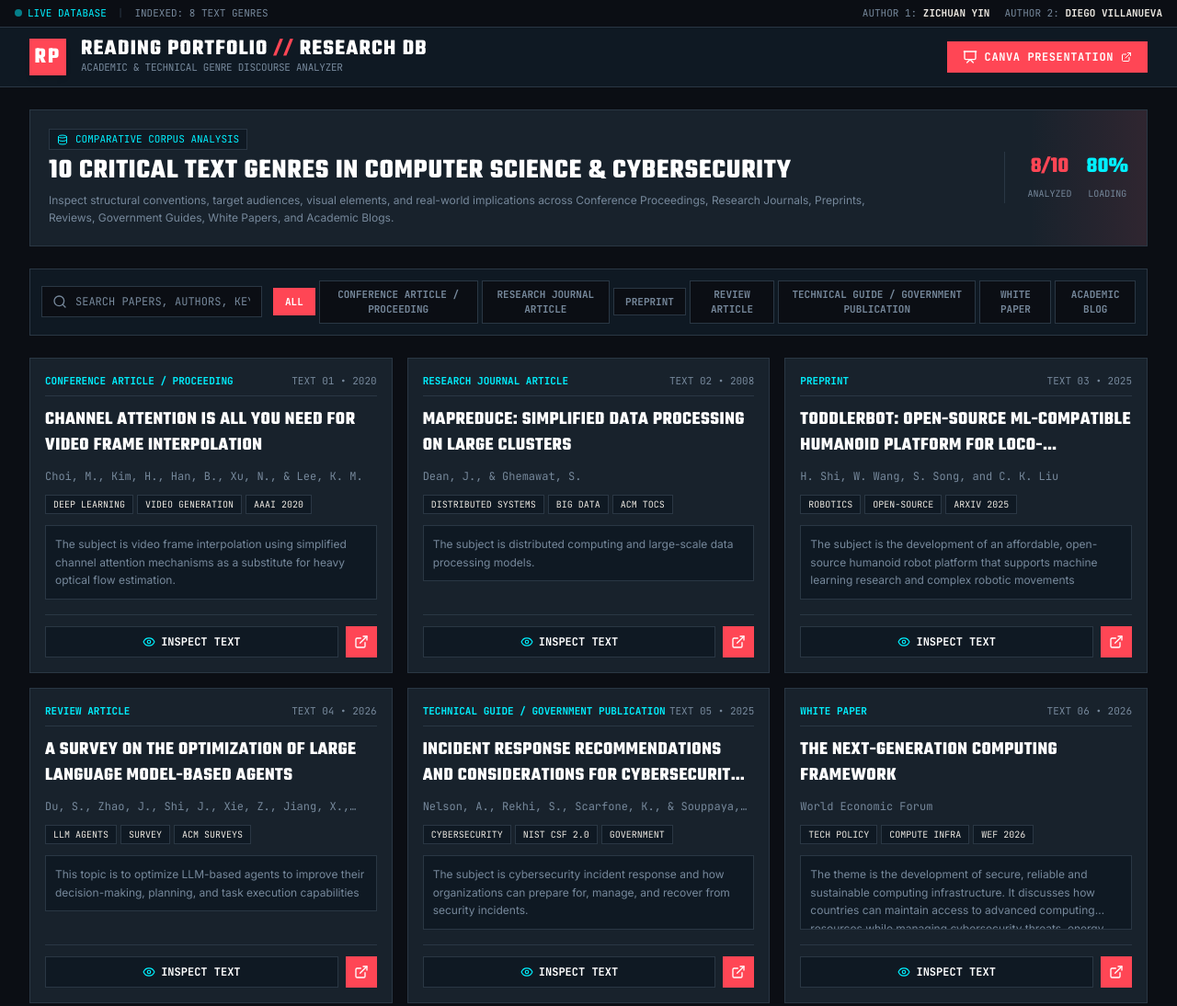
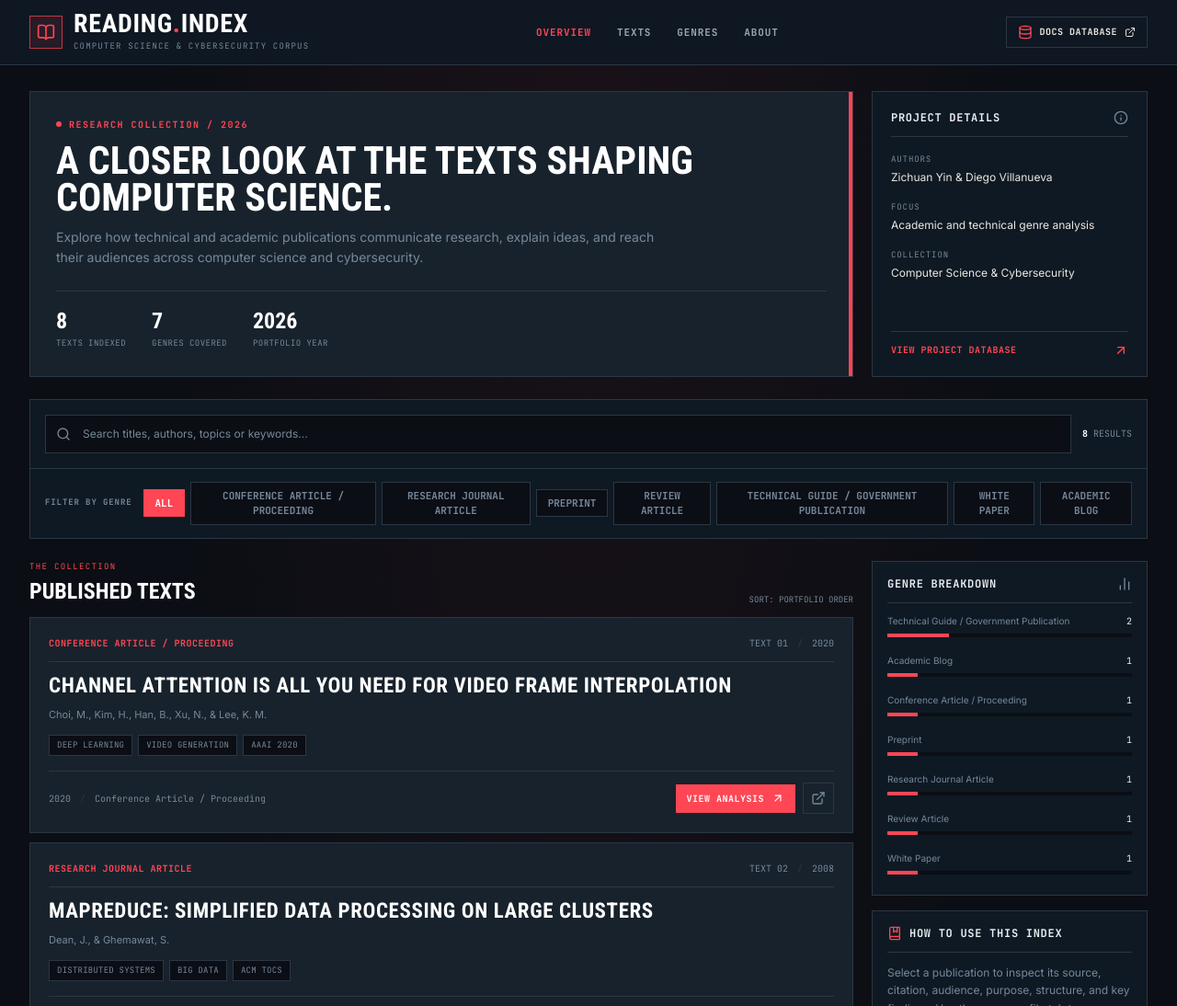
Before and after one commit to hxr3/HTML-PROJECT-FOR-HUMANITIES, a plain HTML site: page index.html in a window 1280 px wide. Shown: the top 1094 px of the page at 92% size. Drawn offline with nearby package versions, Linux system fonts and the light colour scheme.

Commit message:
changes to ui and more files i think???

```diff
--- a/index.html
+++ b/index.html
@@ -3,7 +3,7 @@
 <head>
   <meta charset="UTF-8">
   <meta name="viewport" content="width=device-width, initial-scale=1.0">
-  <title>Reading Portfolio | Zichuan Yin & Diego Villanueva</title>
+  <title>Reading Index | Zichuan Yin & Diego Villanueva</title>
   <!-- Tailwind CSS -->
   <script src="https://cdn.tailwindcss.com"></script>
   <!-- Lucide Icons -->
@@ -11,7 +11,7 @@
   <!-- Google Fonts -->
   <link rel="preconnect" href="https://fonts.googleapis.com">
   <link rel="preconnect" href="https://fonts.gstatic.com" crossorigin>
-  <link href="https://fonts.googleapis.com/css2?family=Teko:wght@500;600;700&family=JetBrains+Mono:wght@400;500;700&family=Inter:wght@400;500;600;700&display=swap" rel="stylesheet">
+  <link href="https://fonts.googleapis.com/css2?family=Roboto+Condensed:wght@400;500;600;700&family=JetBrains+Mono:wght@400;500;700&family=Inter:wght@400;500;600;700&display=swap" rel="stylesheet">
   <script>
     tailwind.config = {
       darkMode: 'class',
@@ -19,7 +19,7 @@
         extend: {
           fontFamily: {
             sans: ['Inter', 'sans-serif'],
-            display: ['Teko', 'sans-serif'],
+            display: ['Roboto Condensed', 'sans-serif'],
             mono: ['JetBrains Mono', 'monospace'],
           },
           colors: {
@@ -31,7 +31,7 @@
               border: '#2a3744',
               red: '#ff4655',
               redHover: '#e03e4d',
-              cyan: '#00f0ff',
+              cyan: '#9aa9b8',
               muted: '#76889b',
               light: '#ece8e1'
             }
@@ -59,106 +59,115 @@
     .vlr-border {
       border: 1px solid #2a3744;
     }
-    .vlr-tag {
-      background: #0f1923;
-      border: 1px solid #2a3744;
-    }
+    .vlr-tag { background: #0f1923; border: 1px solid #2a3744; }
+    html { scroll-behavior: smooth; }
+    body { background-image: radial-gradient(ellipse at 50% -25%, rgba(255,70,85,.075), transparent 55%); }
+    .nav-link { color: #9aa7b5; font: 700 11px 'JetBrains Mono', monospace; letter-spacing: .08em; transition: color .18s ease; }
+    .nav-link:hover, .nav-link.active { color: #ff4655; }
+    .panel-heading { color: #e8edf2; font: 700 12px 'JetBrains Mono', monospace; letter-spacing: .06em; }
+    .stat-number { font-family: 'Roboto Condensed', sans-serif; font-weight: 700; }
+    .publication-card { transition: border-color .18s ease, background .18s ease, transform .18s ease; }
+    .publication-card:hover { transform: translateY(-2px); border-color: #526273; }
+    @media (max-width: 640px) { .desktop-nav { gap: 1rem; } .brand-subtitle { display: none; } }
   </style>
 </head>
 <body class="bg-vlr-bg text-vlr-light font-sans min-h-screen flex flex-col antialiased selection:bg-vlr-red selection:text-white">
 
-  <!-- Header -->
-  <header class="bg-vlr-surface border-b border-vlr-border sticky top-0 z-30">
-    <!-- Top thin status bar -->
-    <div class="bg-vlr-bg border-b border-vlr-border px-4 py-1.5 flex justify-between items-center text-[11px] font-mono text-vlr-muted">
-      <div class="flex items-center gap-3">
-        <span class="flex items-center gap-1.5 text-vlr-cyan">
-          <span class="w-2 h-2 rounded-full bg-vlr-cyan animate-pulse"></span>
-          LIVE DATABASE
-        </span>
-        <span class="text-vlr-border">|</span>
-        <span>INDEXED: 8 TEXT GENRES</span>
+  <!-- Site navigation -->
+  <header class="bg-vlr-surface/95 border-b border-vlr-border sticky top-0 z-30 backdrop-blur-md">
+    <div class="max-w-7xl mx-auto px-4 sm:px-6 lg:px-8">
+      <div class="min-h-[68px] flex flex-wrap items-center justify-between gap-x-6 gap-y-3 py-3">
+        <a href="#top" class="flex items-center gap-3 min-w-0" aria-label="Reading Index home">
+          <div class="w-9 h-9 shrink-0 border border-vlr-red/70 bg-vlr-red/10 flex items-center justify-center text-vlr-red">
+            <i data-lucide="book-open" class="w-5 h-5"></i>
           </div>
-      <div class="hidden sm:flex items-center gap-4">
-        <span>AUTHOR 1: <strong class="text-vlr-light">ZICHUAN YIN</strong></span>
-        <span>AUTHOR 2: <strong class="text-vlr-light">DIEGO VILLANUEVA</strong></span>
+          <div class="min-w-0">
+            <div class="font-display text-[25px] sm:text-[28px] leading-none tracking-wide font-bold text-white">READING<span class="text-vlr-red">.</span>INDEX</div>
+            <p class="brand-subtitle text-[9px] mt-1 font-mono tracking-[.13em] text-vlr-muted">COMPUTER SCIENCE & CYBERSECURITY CORPUS</p>
           </div>
-    </div>
-
-    <!-- Main VLR Navigation Bar -->
-    <div class="max-w-7xl mx-auto px-4 sm:px-6 lg:px-8 h-16 flex items-center justify-between gap-4">
-      <div class="flex items-center gap-4">
-        <div class="w-10 h-10 bg-vlr-red flex items-center justify-center font-display text-2xl font-bold text-white tracking-widest shadow-md">
-          RP
-        </div>
-        <div>
-          <h1 class="font-display text-2xl tracking-wider uppercase leading-none text-white font-bold">
-            READING PORTFOLIO <span class="text-vlr-red">//</span> RESEARCH DB
-          </h1>
-          <p class="text-[11px] font-mono text-vlr-muted tracking-tight">ACADEMIC & TECHNICAL GENRE DISCOURSE ANALYZER</p>
-        </div>
-      </div>
-
-      <div class="flex items-center gap-3">
-        <a href="https://canva.link/e0qtai4zcn8v6xk" target="_blank" rel="noopener noreferrer"
-           class="px-4 py-2 bg-vlr-red hover:bg-vlr-redHover text-white font-mono text-xs font-bold tracking-wider uppercase transition flex items-center gap-2 border border-vlr-red shadow-sm">
-          <i data-lucide="presentation" class="w-4 h-4"></i>
-          <span>CANVA PRESENTATION</span>
-          <i data-lucide="external-link" class="w-3 h-3"></i>
+        </a>
+        <nav class="desktop-nav flex items-center gap-5 sm:gap-7" aria-label="Main navigation">
+          <a class="nav-link active" href="#top">OVERVIEW</a>
+          <a class="nav-link" href="#texts">TEXTS</a>
+          <a class="nav-link" href="#genreFilters">GENRES</a>
+          <a class="nav-link" href="#about">ABOUT</a>
+        </nav>
+        <a href="https://docs.google.com/document/d/1zPIj9ySz-RXC6vXOXCf60afLa7dgcxwN-H3uAGr5UlQ/edit?usp=sharing" target="_blank" rel="noopener noreferrer" class="hidden lg:inline-flex items-center gap-2 px-3 py-2 border border-vlr-border text-vlr-light hover:border-vlr-red hover:text-white text-[10px] font-mono font-bold tracking-wider transition">
+          <i data-lucide="database" class="w-4 h-4 text-vlr-red"></i> DOCS DATABASE <i data-lucide="external-link" class="w-3 h-3"></i>
         </a>
       </div>
     </div>
   </header>
 
-  <!-- Main Content -->
-  <main class="flex-1 max-w-7xl w-full mx-auto px-4 sm:px-6 lg:px-8 py-6 space-y-6">
-
-    <!-- Hero / Tournament Banner Header Style -->
-    <section class="bg-vlr-card border border-vlr-border p-5 relative overflow-hidden">
-      <div class="absolute right-0 top-0 bottom-0 w-32 bg-gradient-to-l from-vlr-red/10 to-transparent pointer-events-none"></div>
-      <div class="flex flex-col md:flex-row md:items-center justify-between gap-4 relative z-10">
-        <div class="space-y-1">
-          <div class="inline-flex items-center gap-2 px-2 py-0.5 bg-vlr-surface border border-vlr-border text-[11px] font-mono text-vlr-cyan uppercase">
-            <i data-lucide="database" class="w-3 h-3"></i> Comparative Corpus Analysis
+  <main id="top" class="flex-1 max-w-7xl w-full mx-auto px-4 sm:px-6 lg:px-8 py-7 space-y-6">
+    <!-- Compact overview -->
+    <section class="grid grid-cols-1 lg:grid-cols-[minmax(0,1fr)_300px] gap-5 items-stretch">
+      <div class="bg-vlr-card border border-vlr-border p-5 sm:p-7 relative overflow-hidden">
+        <div class="absolute right-0 top-0 h-full w-1 bg-vlr-red"></div>
+        <div class="flex items-center gap-2 text-[10px] font-mono font-bold tracking-[.15em] text-vlr-red uppercase mb-3">
+          <span class="w-1.5 h-1.5 bg-vlr-red rounded-full"></span> Research collection / 2026
         </div>
-          <h2 class="font-display text-2xl sm:text-3xl text-white font-bold tracking-wide uppercase">
-            10 CRITICAL TEXT GENRES IN COMPUTER SCIENCE & CYBERSECURITY
-          </h2>
-          <p class="text-vlr-muted text-xs leading-relaxed max-w-4xl">
-            Inspect structural conventions, target audiences, visual elements, and real-world implications across Conference Proceedings, Research Journals, Preprints, Reviews, Government Guides, White Papers, and Academic Blogs.
-          </p>
-        </div>
-        <div class="flex items-center gap-4 border-t md:border-t-0 md:border-l border-vlr-border pt-3 md:pt-0 md:pl-6">
-          <div class="text-center font-mono">
-            <span class="block text-2xl font-bold font-display text-vlr-red">8/10</span>
-            <span class="text-[10px] text-vlr-muted uppercase">ANALYZED</span>
-          </div>
-          <div class="text-center font-mono">
-            <span class="block text-2xl font-bold font-display text-vlr-cyan">80%</span>
-            <span class="text-[10px] text-vlr-muted uppercase">LOADING</span>
+        <h1 class="font-display text-3xl sm:text-4xl lg:text-[42px] leading-[1.05] text-white font-bold uppercase max-w-3xl">A closer look at the texts shaping computer science.</h1>
+        <p class="mt-3 text-sm text-vlr-muted leading-relaxed max-w-2xl">Explore how technical and academic publications communicate research, explain ideas, and reach their audiences across computer science and cybersecurity.</p>
+        <div class="mt-6 flex flex-wrap gap-x-7 gap-y-3 border-t border-vlr-border pt-4">
+          <div><span id="totalTexts" class="stat-number text-2xl text-white">8</span><span class="block text-[9px] mt-0.5 text-vlr-muted font-mono tracking-wider">TEXTS INDEXED</span></div>
+          <div><span id="totalGenres" class="stat-number text-2xl text-white">7</span><span class="block text-[9px] mt-0.5 text-vlr-muted font-mono tracking-wider">GENRES COVERED</span></div>
+          <div><span class="stat-number text-2xl text-white">2026</span><span class="block text-[9px] mt-0.5 text-vlr-muted font-mono tracking-wider">PORTFOLIO YEAR</span></div>
         </div>
       </div>
+      <aside class="bg-vlr-surface border border-vlr-border p-5 flex flex-col justify-between">
+        <div>
+          <div class="flex items-center justify-between border-b border-vlr-border pb-3 mb-4">
+            <h2 class="panel-heading">PROJECT DETAILS</h2><i data-lucide="info" class="w-4 h-4 text-vlr-muted"></i>
+          </div>
+          <dl class="space-y-4 text-xs">
+            <div><dt class="text-[9px] font-mono tracking-widest text-vlr-muted mb-1">AUTHORS</dt><dd class="text-vlr-light">Zichuan Yin & Diego Villanueva</dd></div>
+            <div><dt class="text-[9px] font-mono tracking-widest text-vlr-muted mb-1">FOCUS</dt><dd class="text-vlr-light">Academic and technical genre analysis</dd></div>
+            <div><dt class="text-[9px] font-mono tracking-widest text-vlr-muted mb-1">COLLECTION</dt><dd class="text-vlr-light">Computer Science & Cybersecurity</dd></div>
+          </dl>
+        </div>
+        <a href="https://docs.google.com/document/d/1zPIj9ySz-RXC6vXOXCf60afLa7dgcxwN-H3uAGr5UlQ/edit?usp=sharing" target="_blank" rel="noopener noreferrer" class="mt-5 flex items-center justify-between border-t border-vlr-border pt-3 text-[10px] font-mono font-bold tracking-wider text-vlr-red hover:text-white transition">VIEW PROJECT DATABASE <i data-lucide="arrow-up-right" class="w-4 h-4"></i></a>
+      </aside>
+    </section>
+
+    <!-- Search and genre navigation -->
+    <section id="texts" class="bg-vlr-surface border border-vlr-border">
+      <div class="p-3 sm:p-4 flex flex-col lg:flex-row lg:items-center gap-3">
+        <div class="relative flex-1 min-w-0">
+          <i data-lucide="search" class="absolute left-3 top-1/2 -translate-y-1/2 w-4 h-4 text-vlr-muted"></i>
+          <input type="text" id="searchInput" placeholder="Search titles, authors, topics or keywords..." aria-label="Search publications" class="w-full pl-10 pr-3 py-3 bg-vlr-bg border border-vlr-border text-xs text-white placeholder-vlr-muted focus:outline-none focus:border-vlr-red transition">
+        </div>
+        <div class="text-[10px] font-mono text-vlr-muted whitespace-nowrap"><span id="resultCount" class="text-white font-bold">8</span> RESULTS</div>
+      </div>
+      <div class="border-t border-vlr-border px-3 sm:px-4 py-3 flex flex-col sm:flex-row sm:items-center gap-3">
+        <span class="text-[9px] font-mono font-bold tracking-widest text-vlr-muted shrink-0">FILTER BY GENRE</span>
+        <div class="flex items-center gap-1.5 overflow-x-auto no-scrollbar py-0.5" id="genreFilters"><!-- Dynamic filters --></div>
       </div>
     </section>
 
-    <!-- Controls & Match Filters -->
-    <section class="bg-vlr-surface p-3 border border-vlr-border flex flex-col md:flex-row items-stretch md:items-center justify-between gap-3">
-      <!-- Search Input -->
-      <div class="relative flex-1 min-w-[240px]">
-        <i data-lucide="search" class="absolute left-3 top-1/2 -translate-y-1/2 w-4 h-4 text-vlr-muted"></i>
-        <input type="text" id="searchInput" placeholder="SEARCH PAPERS, AUTHORS, KEYWORDS..."
-               class="w-full pl-9 pr-3 py-2 bg-vlr-bg border border-vlr-border text-xs font-mono text-white placeholder-vlr-muted focus:outline-none focus:border-vlr-red transition uppercase">
+    <!-- Publication feed + contextual sidebar -->
+    <section class="grid grid-cols-1 lg:grid-cols-[minmax(0,1fr)_300px] gap-5 items-start">
+      <div class="min-w-0">
+        <div class="flex items-end justify-between mb-3">
+          <div><p class="text-[9px] font-mono tracking-[.15em] text-vlr-red mb-1">THE COLLECTION</p><h2 class="font-display text-2xl text-white font-bold uppercase">Published texts</h2></div>
+          <span class="text-[9px] font-mono text-vlr-muted">SORT: PORTFOLIO ORDER</span>
         </div>
-
-      <!-- Genre Pills (VLR Event Filter Tags) -->
-      <div class="flex items-center gap-1 overflow-x-auto no-scrollbar py-1 md:py-0" id="genreFilters">
-        <!-- Dynamic Filter Tags -->
+        <div id="portfolioGrid" class="grid grid-cols-1 gap-2.5"><!-- Rendered via JS --></div>
       </div>
+      <aside class="space-y-4">
+        <section class="bg-vlr-surface border border-vlr-border p-4">
+          <div class="flex items-center justify-between border-b border-vlr-border pb-3 mb-3"><h3 class="panel-heading">GENRE BREAKDOWN</h3><i data-lucide="chart-no-axes-column" class="w-4 h-4 text-vlr-muted"></i></div>
+          <div id="genreStats" class="space-y-3"><!-- Generated from dataset --></div>
         </section>
-
-    <!-- Match Card Grid -->
-    <section id="portfolioGrid" class="grid grid-cols-1 md:grid-cols-2 lg:grid-cols-3 gap-4">
-      <!-- Rendered via JS -->
+        <section class="bg-vlr-surface border border-vlr-border p-4">
+          <div class="flex items-center gap-2 border-b border-vlr-border pb-3 mb-3"><i data-lucide="book-marked" class="w-4 h-4 text-vlr-red"></i><h3 class="panel-heading">HOW TO USE THIS INDEX</h3></div>
+          <p class="text-xs leading-relaxed text-vlr-muted">Select a publication to inspect its source, citation, audience, purpose, structure, and key findings. Use the genre profile tab to compare the conventions of its publication type.</p>
+        </section>
+        <section class="bg-vlr-surface border border-vlr-border p-4" id="about">
+          <h3 class="panel-heading border-b border-vlr-border pb-3 mb-3">ABOUT THE PROJECT</h3>
+          <p class="text-xs leading-relaxed text-vlr-muted">A comparative reading portfolio documenting how different forms of technical and academic writing work within computer science and cybersecurity.</p>
+        </section>
+      </aside>
     </section>
   </main>
 
@@ -166,11 +175,11 @@
   <footer class="border-t border-vlr-border mt-12 bg-vlr-surface text-vlr-muted text-xs py-6 font-mono">
     <div class="max-w-7xl mx-auto px-4 sm:px-6 lg:px-8 flex flex-col sm:flex-row items-center justify-between gap-4">
       <div class="flex items-center gap-3">
-        <div class="w-6 h-6 bg-vlr-red flex items-center justify-center font-display text-sm font-bold text-white">RP</div>
-        <span>READING PORTFOLIO // FOR ALTHEA DANIELSKI</span>
+        <i data-lucide="book-open" class="w-4 h-4 text-vlr-red"></i>
+        <span>READING.INDEX // ACADEMIC & TECHNICAL CORPUS</span>
       </div>
       <div>
-        <span>ZICHUAN YIN & DIEGO VILLANUEVA c: 2026</span>
+        <span>ZICHUAN YIN & DIEGO VILLANUEVA © 2026</span>
       </div>
     </div>
   </footer>
@@ -711,6 +720,7 @@
 
     function init() {
       renderGenreFilters();
+      renderOverviewStats();
       renderGrid();
       setupEventListeners();
       lucide.createIcons();
@@ -741,7 +751,10 @@
           item.title.toLowerCase().includes(q) ||
           item.authors.toLowerCase().includes(q) ||
           item.genre.toLowerCase().includes(q) ||
-          item.textData.subject.toLowerCase().includes(q);
+          item.tags.some(tag => tag.toLowerCase().includes(q)) ||
+          item.textData.subject.toLowerCase().includes(q) ||
+          item.textData.message.toLowerCase().includes(q) ||
+          item.textData.scope.toLowerCase().includes(q);
 
         return matchesGenre && matchesSearch;
       });
@@ -749,64 +762,66 @@
 
     function renderGrid() {
       const filtered = getFilteredData();
+      const resultCount = document.getElementById("resultCount");
+      if (resultCount) resultCount.textContent = filtered.length;
 
       if (filtered.length === 0) {
         portfolioGrid.innerHTML = `
-          <div class="col-span-full py-16 text-center space-y-2 bg-vlr-surface border border-vlr-border">
-            <i data-lucide="search-x" class="w-8 h-8 text-vlr-muted mx-auto"></i>
-            <p class="font-mono text-xs text-vlr-muted uppercase">NO MATCHING PAPERS IN DATABASE</p>
-          </div>
-        `;
+          <div class="py-14 text-center bg-vlr-card border border-vlr-border">
+            <i data-lucide="search-x" class="w-8 h-8 text-vlr-muted mx-auto mb-3"></i>
+            <p class="font-mono text-xs text-vlr-light uppercase">No publications found</p>
+            <p class="text-xs text-vlr-muted mt-1">Try another title, author, topic or genre.</p>
+          </div>`;
         lucide.createIcons();
         return;
       }
 
-      portfolioGrid.innerHTML = filtered.map(item => {
-        return `
-          <div class="bg-vlr-card hover:bg-vlr-cardHover border border-vlr-border p-4 flex flex-col justify-between transition group">
-            <div class="space-y-3">
-              <!-- Top Metadata bar (VLR Match Card Header) -->
-              <div class="flex items-center justify-between text-[11px] font-mono border-b border-vlr-border pb-2">
-                <span class="text-vlr-cyan font-bold uppercase">${item.genre}</span>
-                <span class="text-vlr-muted">${item.textNum} • ${item.year}</span>
+      portfolioGrid.innerHTML = filtered.map(item => `
+        <article class="publication-card bg-vlr-card border border-vlr-border p-4 sm:p-5">
+          <div class="flex flex-wrap items-center justify-between gap-2 border-b border-vlr-border pb-3 mb-3">
+            <span class="text-[10px] font-mono font-bold tracking-wider uppercase text-vlr-red">${item.genre}</span>
+            <span class="text-[10px] font-mono text-vlr-muted">${item.textNum} <span class="text-vlr-border mx-1">/</span> ${item.year}</span>
           </div>
-
-              <!-- Title -->
-              <h3 class="font-display text-xl font-bold text-white group-hover:text-vlr-red transition uppercase tracking-wide leading-snug line-clamp-2">
-                ${item.title}
-              </h3>
-
-              <!-- Authors -->
-              <p class="text-xs font-mono text-vlr-muted line-clamp-1">
-                ${item.authors}
-              </p>
-
-              <!-- Tags -->
-              <div class="flex flex-wrap gap-1">
-                ${item.tags.map(t => `<span class="px-2 py-0.5 bg-vlr-surface border border-vlr-border text-[10px] font-mono text-vlr-light uppercase">${t}</span>`).join('')}
-              </div>
-
-              <!-- Subject Snippet -->
-              <p class="text-xs text-vlr-muted leading-relaxed line-clamp-3 bg-vlr-surface p-2.5 border border-vlr-border">
-                ${item.textData.subject}
-              </p>
-            </div>
-
-            <!-- Action Buttons (VLR Style) -->
-            <div class="mt-4 pt-3 border-t border-vlr-border flex items-center gap-2">
-              <button onclick="openModal(${item.id})" class="flex-1 py-2 bg-vlr-surface hover:bg-vlr-border text-white font-mono text-xs font-bold uppercase transition flex items-center justify-center gap-1.5 border border-vlr-border">
-                <i data-lucide="eye" class="w-3.5 h-3.5 text-vlr-cyan"></i> INSPECT TEXT
+          <h3 class="font-display text-[21px] sm:text-[23px] leading-tight font-bold text-white uppercase tracking-wide">${item.title}</h3>
+          <p class="text-[11px] text-vlr-muted mt-2 leading-relaxed">${item.authors}</p>
+          <div class="flex flex-wrap gap-1.5 mt-3">${item.tags.map(t => `<span class="px-2 py-1 bg-vlr-bg border border-vlr-border text-[9px] font-mono text-vlr-muted tracking-wide">${t}</span>`).join('')}</div>
+          <div class="mt-4 pt-3 border-t border-vlr-border flex items-center justify-between gap-3">
+            <span class="text-[10px] text-vlr-muted font-mono truncate">${item.year} <span class="mx-1 text-vlr-border">/</span> ${item.genre}</span>
+            <div class="flex items-center gap-2 shrink-0">
+              <button onclick="openModal(${item.id})" class="px-3 py-2 bg-vlr-red hover:bg-vlr-redHover text-white font-mono text-[10px] font-bold tracking-wider uppercase transition flex items-center gap-2">
+                VIEW ANALYSIS <i data-lucide="arrow-up-right" class="w-3.5 h-3.5"></i>
               </button>
-
-              <a href="${item.link}" target="_blank" rel="noopener noreferrer" class="p-2 bg-vlr-red hover:bg-vlr-redHover text-white transition border border-vlr-red" title="Direct Link">
-                <i data-lucide="external-link" class="w-4 h-4"></i>
-              </a>
+              <a href="${item.link}" target="_blank" rel="noopener noreferrer" aria-label="Open original publication" title="Open original publication" class="p-2 border border-vlr-border text-vlr-muted hover:text-white hover:border-vlr-red transition"><i data-lucide="external-link" class="w-4 h-4"></i></a>
             </div>
           </div>
-        `;
-      }).join('');
+        </article>
+      `).join('');
 
       lucide.createIcons();
+    }
+
+    function renderOverviewStats() {
+      const total = portfolioData.length;
+      const genreCounts = portfolioData.reduce((counts, item) => {
+        counts[item.genre] = (counts[item.genre] || 0) + 1;
+        return counts;
+      }, {});
+      document.getElementById("totalTexts").textContent = total;
+      document.getElementById("totalGenres").textContent = Object.keys(genreCounts).length;
+      document.getElementById("resultCount").textContent = total;
+      const stats = document.getElementById("genreStats");
+      const sorted = Object.entries(genreCounts).sort((a, b) => b[1] - a[1] || a[0].localeCompare(b[0]));
+      stats.innerHTML = sorted.map(([genre, count]) => `
+        <button type="button" data-genre="${genre}" class="genre-stat w-full text-left group">
+          <div class="flex items-center justify-between gap-2 mb-1.5"><span class="text-[10px] text-vlr-muted group-hover:text-white transition">${genre}</span><span class="text-[10px] font-mono text-vlr-light">${count}</span></div>
+          <div class="h-1 bg-vlr-bg overflow-hidden"><div class="h-full bg-vlr-red" style="width:${(count / total) * 100}%"></div></div>
+        </button>`).join('');
+      stats.querySelectorAll('.genre-stat').forEach(button => button.addEventListener('click', () => {
+        selectedGenreFilter = button.dataset.genre;
+        renderGenreFilters();
+        renderGrid();
+        document.getElementById('texts').scrollIntoView({ behavior: 'smooth', block: 'start' });
+      }));
     }
 
     window.openModal = function(id) {
```
Lines whose indentation alone changed are shown as unchanged.
